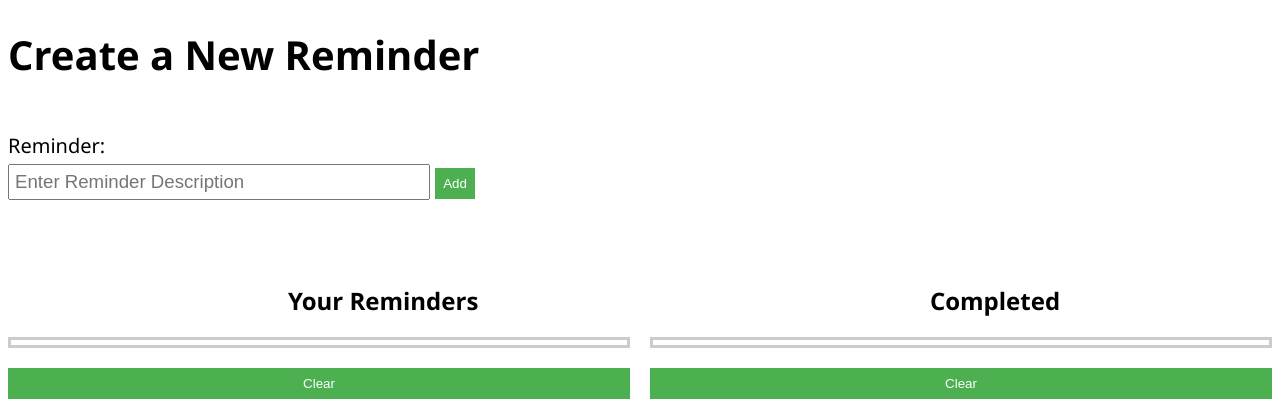
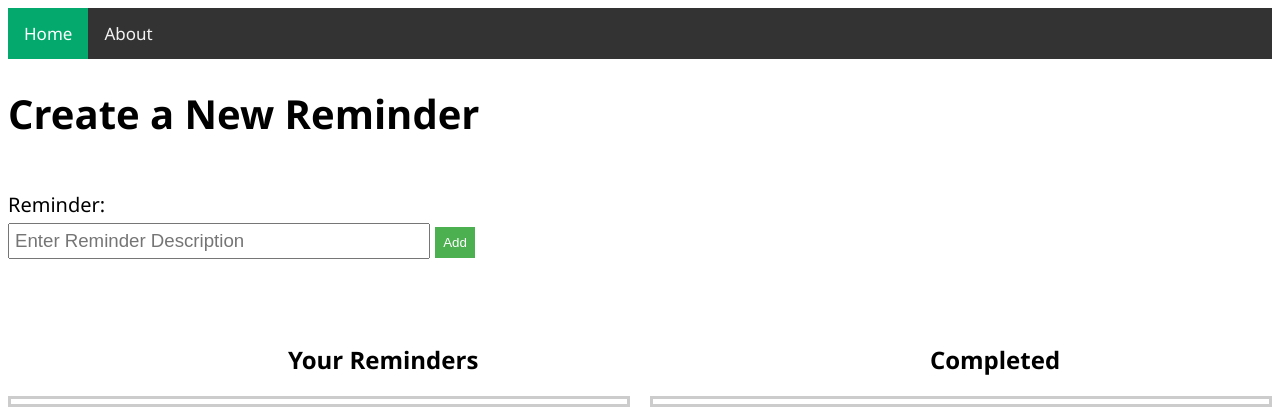
Before and after one commit to davejinyoung/Reminders, a FastAPI app: page / in a window 1280 px wide. Shown: the top 420 px of the page. Run offline with FastAPI, Linux system fonts and the light colour scheme.

Commit message:
Created navbar and blank about page

```diff
--- a/src/main.py
+++ b/src/main.py
@@ -13,3 +13,7 @@
 @app.get("/", response_class=HTMLResponse)
 async def home_page(request: Request):
     return templates.TemplateResponse("home.html", {"request": request})
+
+@app.get("/about", response_class=HTMLResponse)
+async def home_page(request: Request):
+    return templates.TemplateResponse("about.html", {"request": request})
--- a/src/static/css/homepage.css
+++ b/src/static/css/homepage.css
@@ -1,3 +1,30 @@
+.topnav {
+    overflow: hidden;
+    background-color: #333;
+    color:Black;
+    font-size:20px;
+    font-family: "Segoe UI";
+}
+
+.topnav a {
+    float: left;
+    color: #f2f2f2;
+    text-align: center;
+    padding: 14px 16px;
+    text-decoration: none;
+    font-size: 17px;
+}
+
+.topnav a:hover {
+    background-color: #ddd;
+    color: black;
+}
+
+.topnav a.active {
+    background-color: #04AA6D;
+    color: white;
+}
+
 .standard {
     color:Black;
     font-size:20px;
--- a/src/templates/home.html
+++ b/src/templates/home.html
@@ -7,6 +7,10 @@
         <link rel="stylesheet" type="text/css" href="/static/css/homepage.css">
     </head>
     <body>
+        <div class="topnav">
+            <a class="active" href="/">Home</a>
+            <a href="/about">About</a>
+        </div>
         <div class="standard">
             <h1>Create a New Reminder</h1>
             <form id="reminderForm">
```
Also changed, not shown: src/templates/about.html (added, +15 -0 lines).
